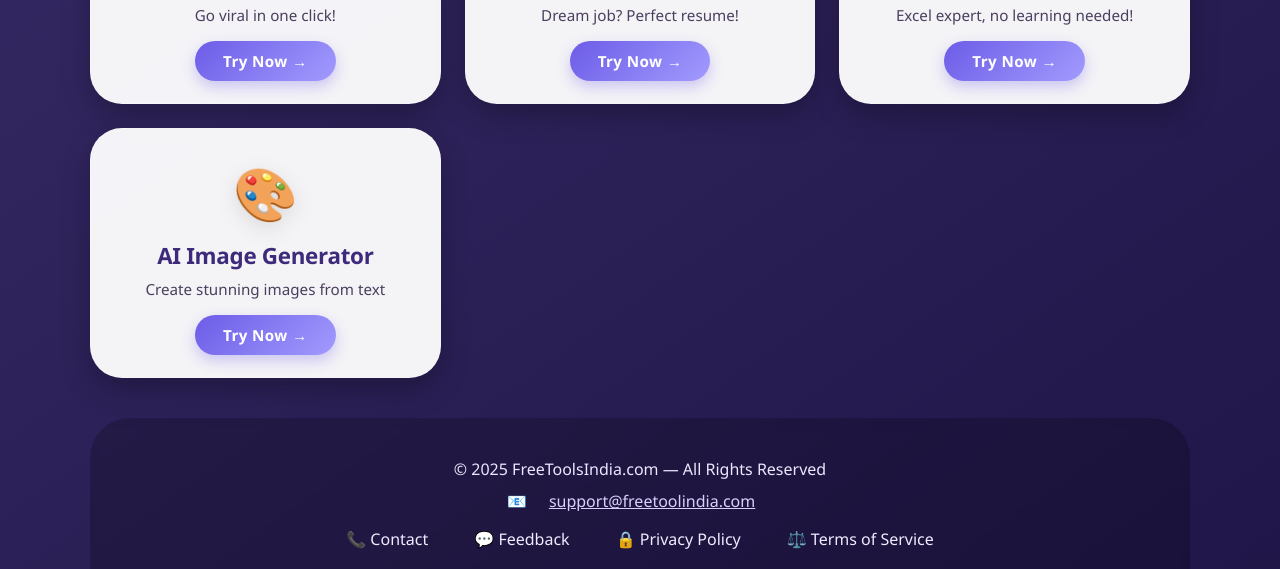
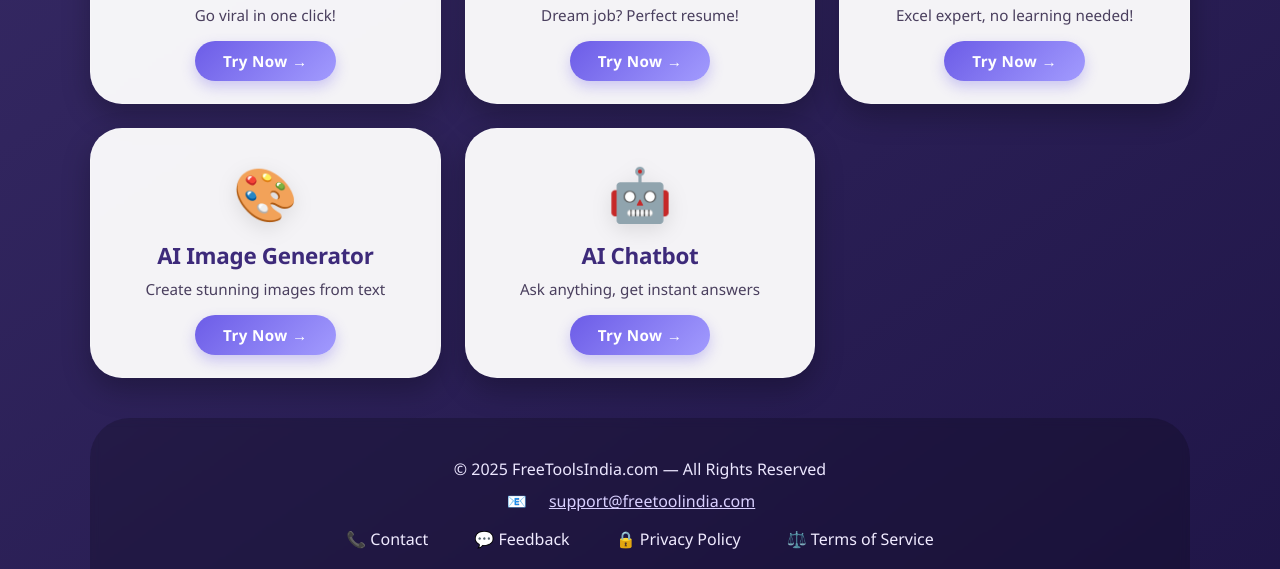
Before and after one commit to mydataaiapp/free-tools-india, a website: page index.html in a window 1280 px wide. Shown: the part 636-1205 px from the top of the page. Drawn offline with Linux system fonts and the light colour scheme.

Commit message:
Update index.html

```diff
--- a/index.html
+++ b/index.html
@@ -335,6 +335,14 @@
                 <span class="tool-btn">Try Now →</span>
            </a>
 
+            <!-- AI Chatbot -->
+           <a href="chat.html" class="tool-card">
+               <div class="tool-icon">🤖</div>
+               <div class="tool-name">AI Chatbot</div>
+               <div class="tool-desc">Ask anything, get instant answers</div>
+               <span class="tool-btn">Try Now →</span>
+          </a>
+
         </div>
 
         <!-- Footer -->
```
